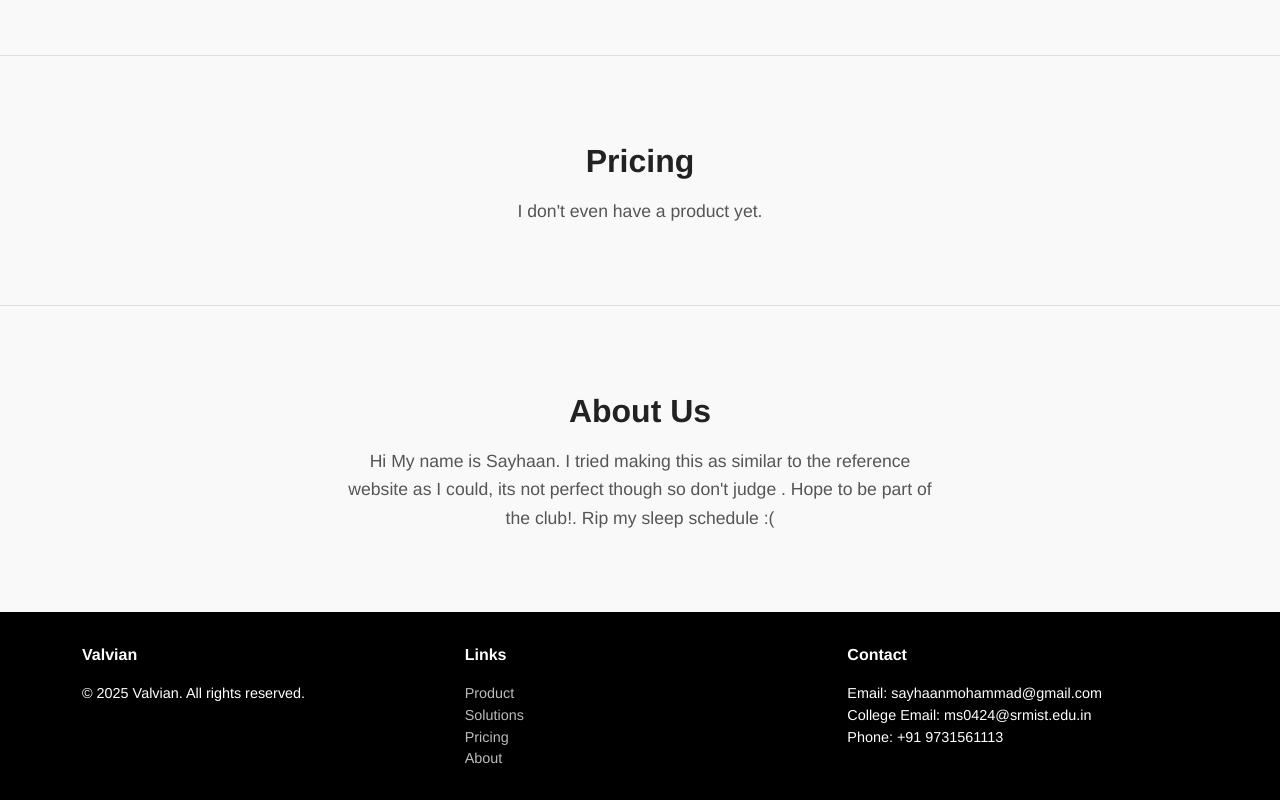
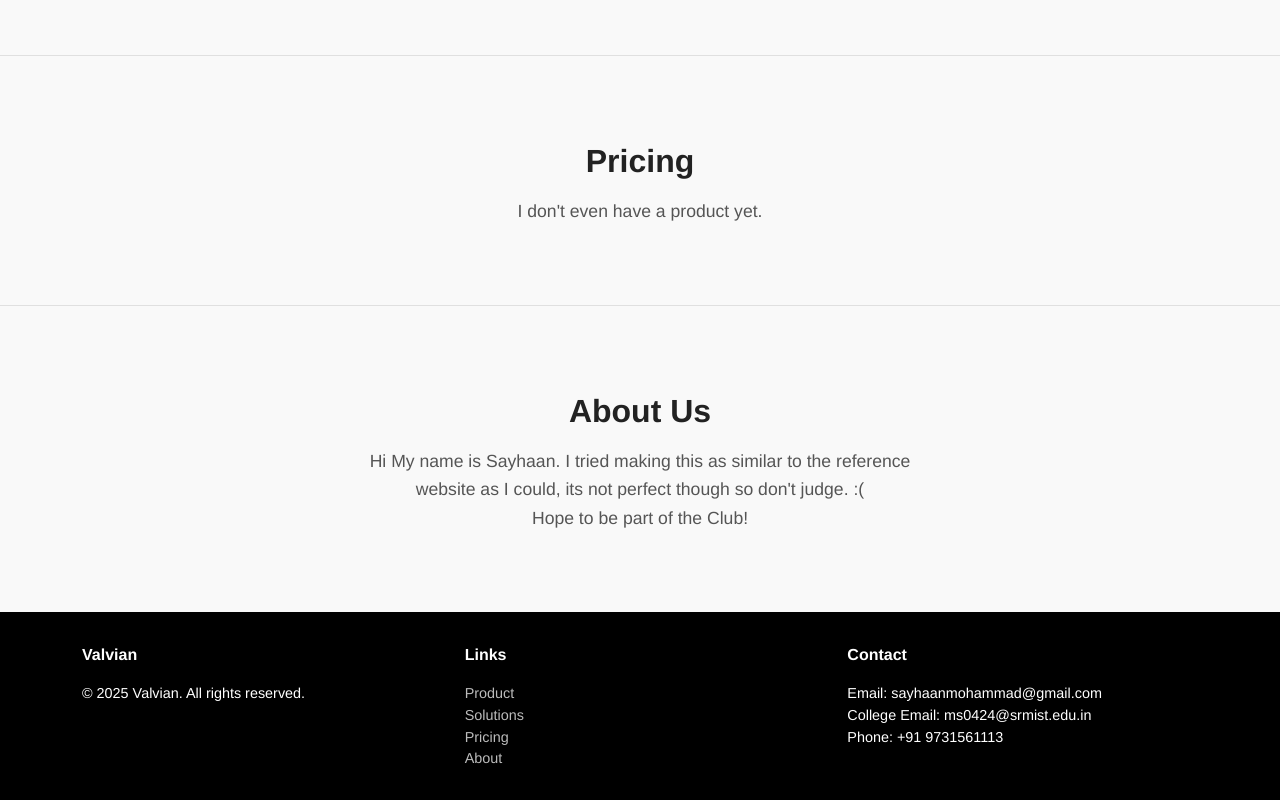
Before and after one commit to SayhaanMohammad/Valvian, a plain HTML site: page index.html in a window 1280 px wide. Shown: the part 1866-2666 px from the top of the page. Drawn offline with Linux system fonts and the light colour scheme.

Commit message:
Update index.html

```diff
--- a/index.html
+++ b/index.html
@@ -133,7 +133,8 @@
 
   <section id="about" class="section">
     <h2>About Us</h2>
-    <p>Hi My name is Sayhaan. I tried making this as similar to the reference website as I could, its not perfect though so don't judge . Hope to be part of the club!. Rip my sleep schedule :(</p>
+    <p>Hi My name is Sayhaan. I tried making this as similar to the reference website as I could, its not perfect though so don't judge. :(</p>
+    <p>Hope to be part of the Club!</p>
   </section>
 
   <footer class="footer">
```
